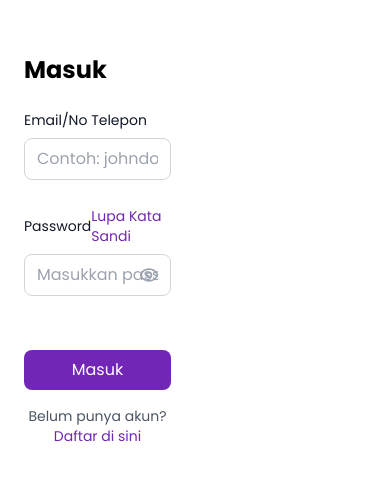
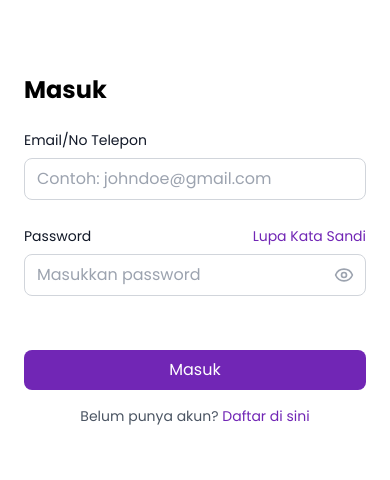
Before and after one commit to Final-Project-Team12/FE-FINAL_PROJECT-TEAM_12, a React (Vite) app: page /login in a window 390 px wide. Shown: the part 172-652 px from the top of the page. Built offline with nearby package versions, Linux system fonts and the light colour scheme; no server answers.

Commit message:
fix: responsive login page and make redux service hooks

```diff
--- a/src/components/Elements/Banner/AuthBanner.jsx
+++ b/src/components/Elements/Banner/AuthBanner.jsx
@@ -3,7 +3,7 @@ import BannerFlower from '../../../../public/images/bannerFlower.png';
 
 const AuthBanner = () => {
   return (
-    <div className="relative w-1/2 h-screen hidden md:block">
+    <div className="w-full h-screen">
       <div className="grid h-full bg-gradient-to-t from-[#FFE9CA00] via-[#FFE9CA00] to-[#DEC9FF] bg-[length:100%_300%] grid-rows-2">
         <div className="flex ml-[10%] mt-auto">
           <img src={BannerLogo} alt="Banner Logo" />
--- a/src/components/UI/LoginForm.jsx
+++ b/src/components/UI/LoginForm.jsx
@@ -21,7 +21,8 @@ const LoginForm = () => {
   };
 
   return (
-    <div className="w-full max-w-md mx-auto p-6">
+    <div className="w-full h-full flex items-center justify-center p-6">
+      <div className="w-full max-w-md">
         <h1 className="text-2xl font-bold mb-6">Masuk</h1>
         <form onSubmit={handleSubmit(onSubmit)} className="space-y-5">
           {error && (
@@ -88,6 +89,7 @@ const LoginForm = () => {
           </div>
         </form>
       </div>
+    </div>
   );
 };
 
--- a/src/pages/LoginPage.jsx
+++ b/src/pages/LoginPage.jsx
@@ -4,8 +4,10 @@ import LoginForm from '../components/UI/LoginForm';
 const LoginPage = () => {
   return (
     <div className="flex min-h-screen bg-white">
-      <AuthBanner />
-      <div className="w-1/2 flex items-center justify-center">
+      <div className="hidden md:flex md:w-1/2">
+        <AuthBanner />
+      </div>
+      <div className="w-full md:w-1/2">
         <LoginForm />
       </div>
     </div>
```
Lines whose indentation alone changed are shown as unchanged.
